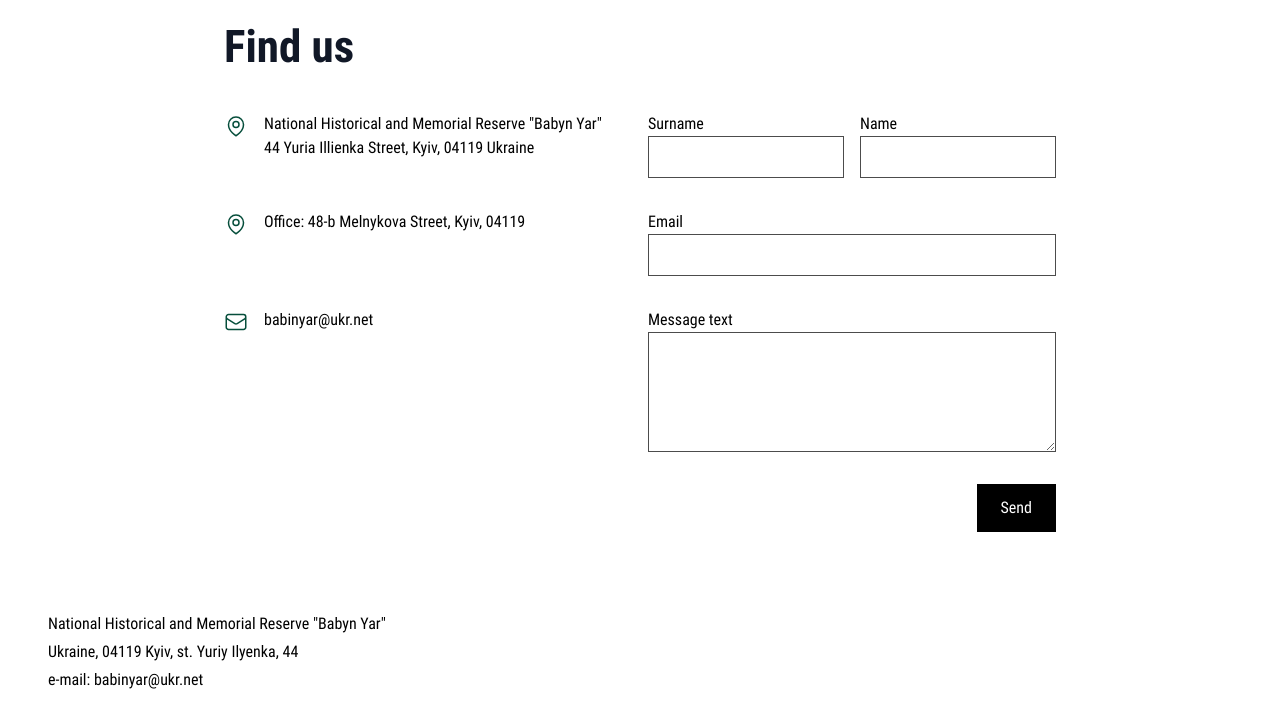
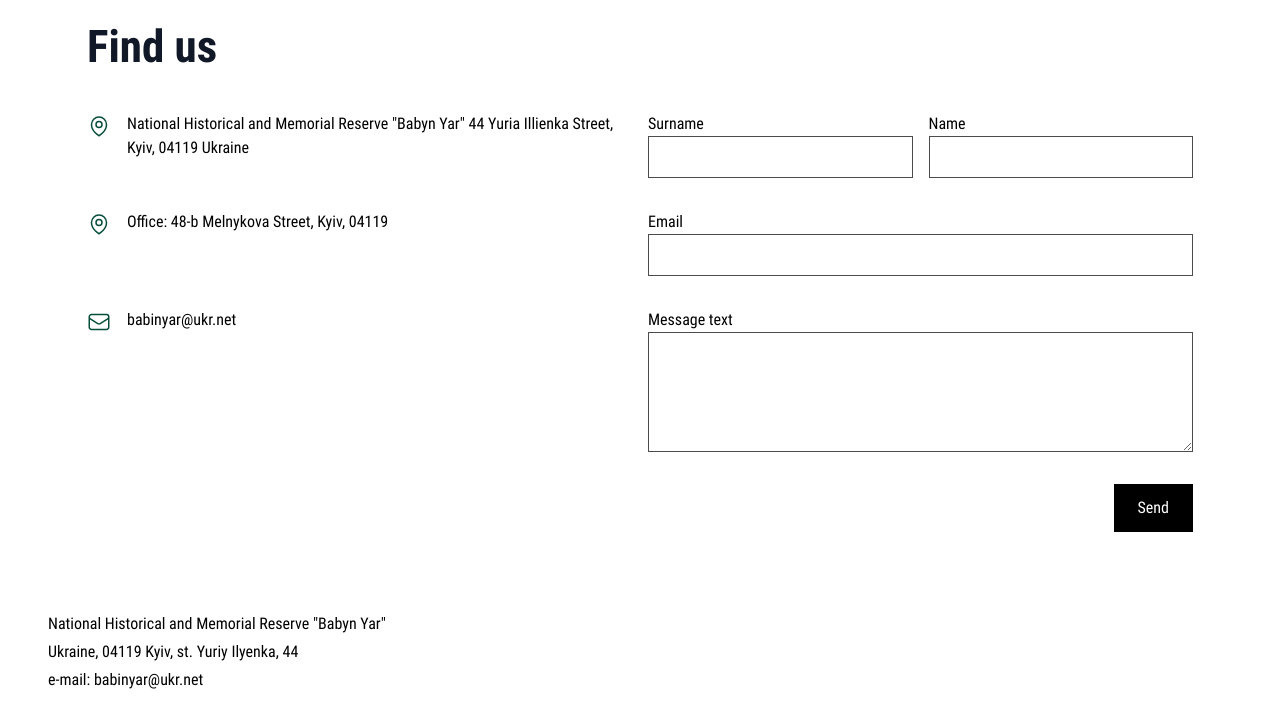
Before and after one commit to lex-unix/babyn-yar, an Astro site: page /en/connect/find-us in a window 1280 px wide. Shown: the part 106-818 px from the top of the page. Built offline with nearby package versions, Linux system fonts and the light colour scheme; Astro itself is replaced by a stand-in of ours.

Commit message:
fix(style): align main content properly

```diff
--- a/src/components/ContactForm.tsx
+++ b/src/components/ContactForm.tsx
@@ -7,7 +7,7 @@
   const t = useTranslations(lang)
 
   return (
-    <div className="not-prose mx-auto w-full px-4 md:px-[calc(3rem+176px)]">
+    <div className="not-prose mx-auto w-full px-4 md:px-[calc(3rem+39px)]">
       <form className="grid grid-cols-1 gap-x-4 gap-y-4 md:grid-cols-2 md:gap-y-8">
         <InfoSection
           icon={<MapPinIcon className="h-6 w-6 text-emerald-900" />}
--- a/src/components/LinkButton.astro
+++ b/src/components/LinkButton.astro
@@ -6,7 +6,7 @@
 const { href } = Astro.props
 ---
 
-<div class="mx-auto px-4 md:px-[calc(3rem+176px)]">
+<div class="mx-auto px-4 md:px-[calc(3rem+39px)]">
   <a
     href={href}
     class="rounded-sm border border-black/20 px-3 py-1 !not-italic no-underline transition-colors duration-200 hover:bg-black hover:text-white"
--- a/src/layouts/BaseLayout.astro
+++ b/src/layouts/BaseLayout.astro
@@ -28,11 +28,11 @@
     {
       /*
       When calculating padding for text elements we add the padding of header which is 3rem (px-12 in tailwind)
-      and the size of the logo which is 176px (w-44) to text to the last letter of the logo
+      and the size of the prefix in logo which is 39px to text to the last letter of the logo
     */
     }
     <main
-      class="prose max-w-none pt-32 text-xl text-black prose-headings:mx-auto prose-headings:px-4 prose-p:mx-auto prose-p:px-4 prose-a:italic prose-li:pl-0 prose-img:m-0 md:prose-headings:px-[calc(3rem+176px)] md:prose-p:px-[calc(3rem+176px)] md:prose-ul:px-[calc(3rem+176px)]"
+      class="prose max-w-none pt-32 text-xl text-black prose-headings:mx-auto prose-headings:px-4 prose-p:mx-auto prose-p:px-4 prose-a:italic prose-li:pl-0 prose-img:m-0 md:prose-headings:px-[calc(3rem+39px)] md:prose-p:px-[calc(3rem+39px)] md:prose-ul:px-[calc(3rem+39px)]"
     >
       <slot />
     </main>
```
